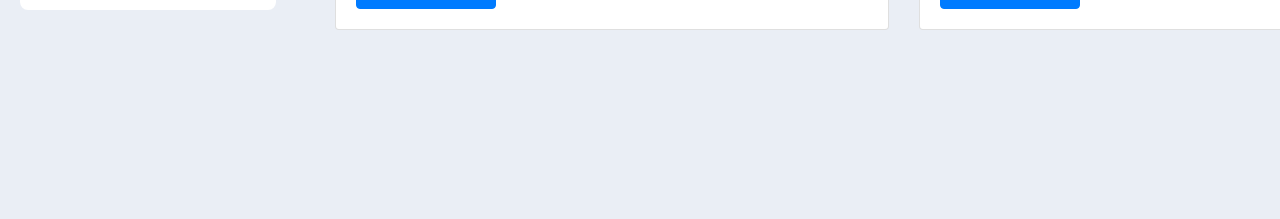
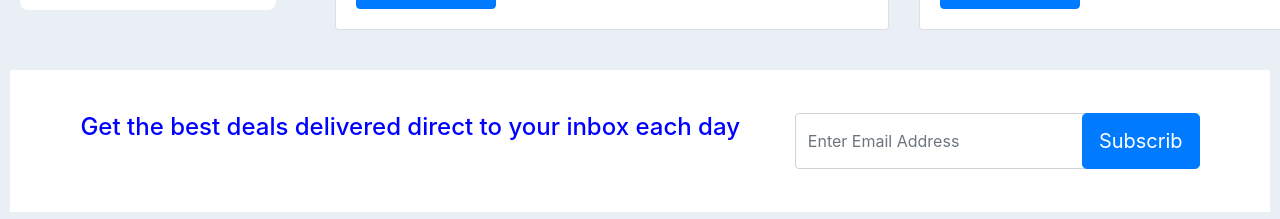
Before and after one commit to Anas-i-okasha/ReactJS-merwas.Task, a React (Create React App) app in the folder merwas-task/: page / in a window 1280 px wide. Shown: the part 1192-1411 px from the top of the page. Before the commit the page ends 1222 px from the top, so only its background shows below. Built offline with nearby package versions, Linux system fonts and the light colour scheme.

Commit message:
part two is finished

```diff
--- a/merwas-task/src/App.js
+++ b/merwas-task/src/App.js
@@ -2,7 +2,8 @@ import React from 'react'
 import Navbar from './Components/Navbar/Navbar';
 import Main from './Components/main/Main';
 import Image from './Components/image/image';
-import Sidebar from './Components/SideBar/Side'
+import Sidebar from './Components/SideBar/Side';
+import PartTwo from './Components/PartTwo/partTwo'
 import './App.css';
 
 const App=()=> {
@@ -12,6 +13,7 @@ const App=()=> {
       <Main/>
       <Image/>
       <Sidebar/>
+      <PartTwo/>
     </div>
   );
 }
--- /dev/null
+++ b/merwas-task/src/Components/PartTwo/partTwo.css
@@ -0,0 +1,12 @@
+.part-two{
+    display: flex;
+    justify-content: space-around;
+    margin-top: 40px;
+    max-width: 100%;
+    padding: 40px;
+    border: 3px solid white;
+    background-color: white;
+}
+.two{
+    margin: 10px;
+}
--- /dev/null
+++ b/merwas-task/src/Components/PartTwo/partTwo.js
@@ -0,0 +1,13 @@
+import React from 'react'
+import './partTwo.css'
+
+ const partTwo=()=> {
+    return (
+        <div className='two'>
+            <div className='part-two'>
+              <h4 style={{color:'blue'}}>Get the best deals delivered direct to your inbox each day</h4> <input style={{width:'30%', height:'7vh' , marginRight:-120}} className='form-control ' placeholder='Enter Email Address' /><button className='btn btn-primary btn-lg'>Subscrib</button>
+            </div>
+        </div>
+    )
+}
+export default partTwo
```
